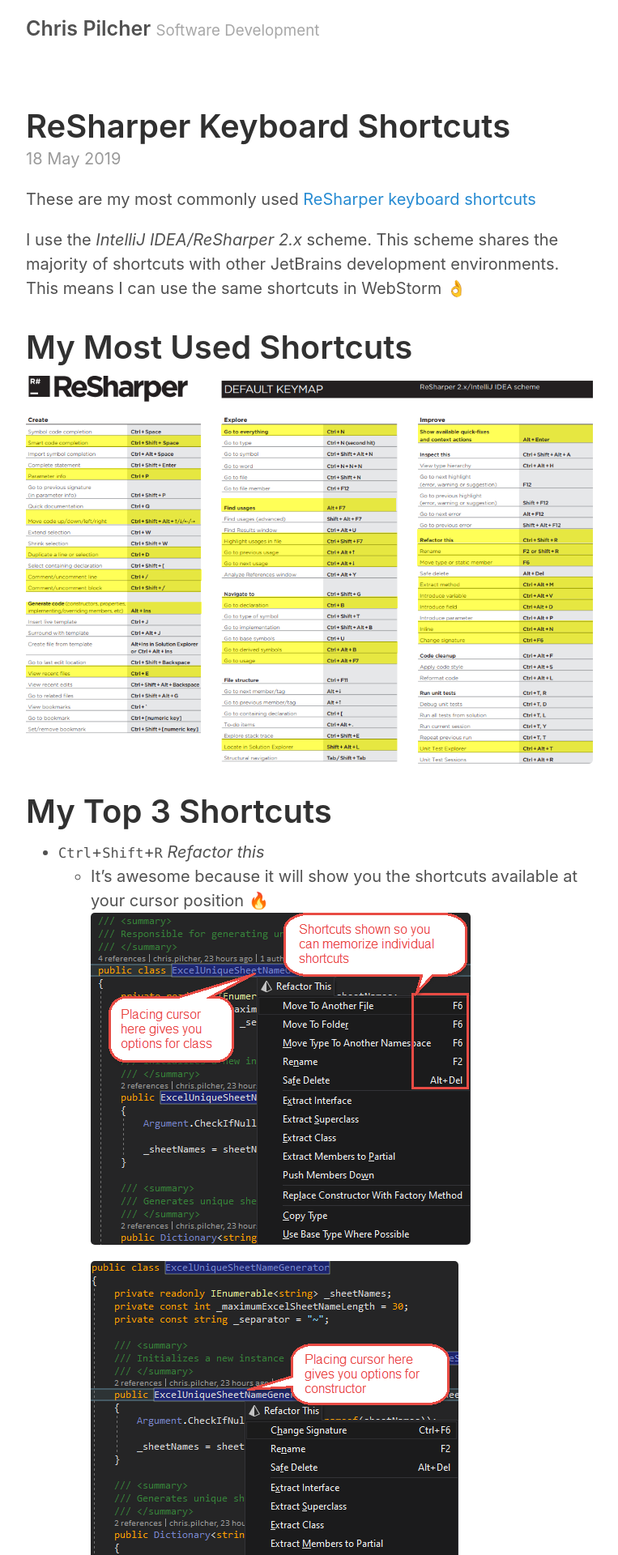
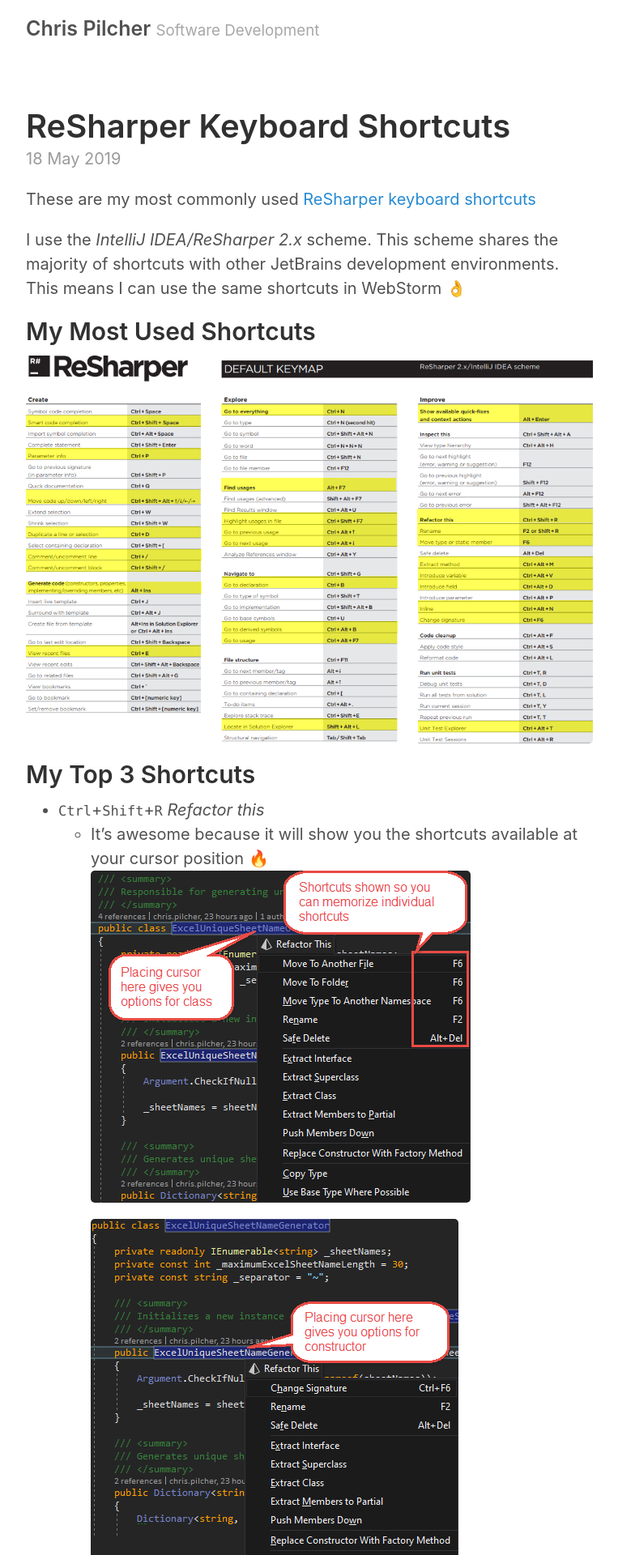
Before and after one commit to chris-pilcher/chris-pilcher.github.io, a Jekyll site: the page built from _posts/2019-05-18-resharper-shortcuts.md, in a window 1280 px wide. Shown: the top 1920 px of the page at 81% size, without its empty margins (258-1021 px from the left). Built offline with Jekyll 4.4.1, drawn with Linux system fonts in a browser that asks for light colours.

Commit message:
Size of titles

```diff
--- a/_posts/2019-05-18-resharper-shortcuts.md
+++ b/_posts/2019-05-18-resharper-shortcuts.md
@@ -7,11 +7,11 @@
 
 I use the _IntelliJ IDEA/ReSharper 2.x_ scheme. This scheme shares the majority of shortcuts with other JetBrains development environments. This means I can use the same shortcuts in WebStorm 👌
 
-# My Most Used Shortcuts
+## My Most Used Shortcuts
 
 ![img]({{'/assets/images/resharper-shortcuts/resharper-shortcuts.png' | relative_url }})
 
-# My Top 3 Shortcuts
+## My Top 3 Shortcuts
 
 - `Ctrl`+`Shift`+`R` _Refactor this_
   - It's awesome because it will show you the shortcuts available at your cursor position 🔥 ![img]({{ '/assets/images/resharper-shortcuts/resharper-refactor-this-class.png' | relative_url }}) ![img]({{ '/assets/images/resharper-shortcuts/resharper-refactor-this-constructor.png' | relative_url }})
@@ -19,7 +19,7 @@
 - `Ctrl`+`N` _Search / go to everything_
   - You can use camel humps for searching ![img]({{ '/assets/images/resharper-shortcuts/resharper-camel-humps-search.png' | relative_url }})
 
-# Camel Case
+## Camel Case
 
 I _Use CamelHumps_ 🐫
 
```
Also changed, not shown: _posts/2019-05-18-pull-request-chrome-extension.md (+1 -1 lines).
